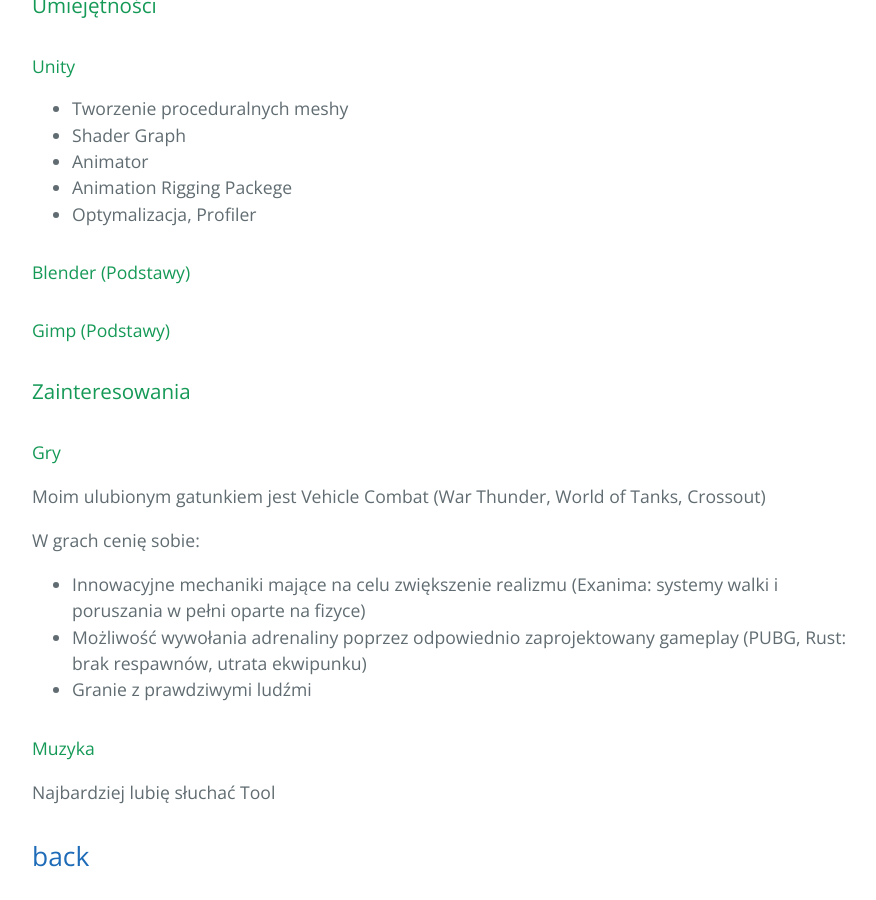
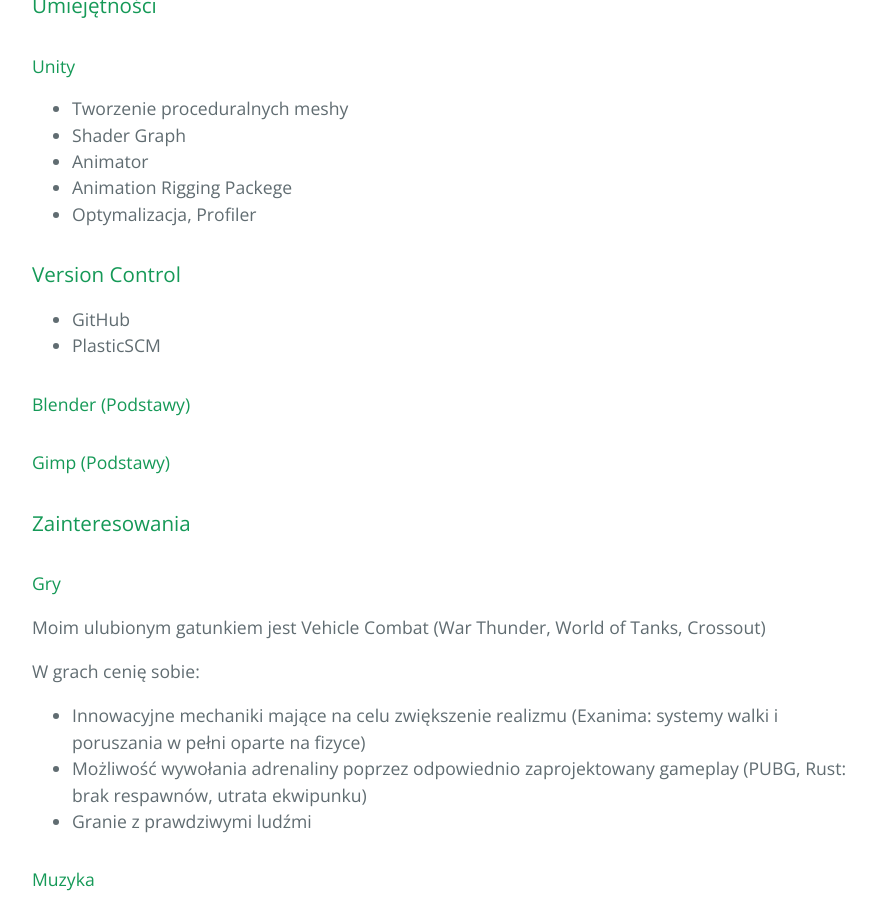
Before and after one commit to LaserRock46/laserrock46.github.io, a Jekyll site: the page built from cv.md, in a window 1280 px wide and 900 px high, scrolled down 534 px. Shown: the whole window, without its empty margins (192-1068 px from the left). Built offline with Jekyll 4.4.1, drawn with Linux system fonts in a browser that asks for light colours; the repository's description, which GitHub fills in, is left out.

Commit message:
Update cv.md

```diff
--- a/cv.md
+++ b/cv.md
@@ -17,6 +17,11 @@
 * Animator
 * Animation Rigging Packege
 * Optymalizacja, Profiler
+
+### Version Control
+
+* GitHub
+* PlasticSCM
 
 #### Blender (Podstawy)
 
```
